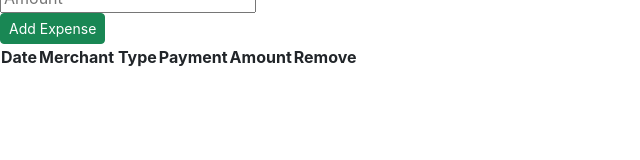
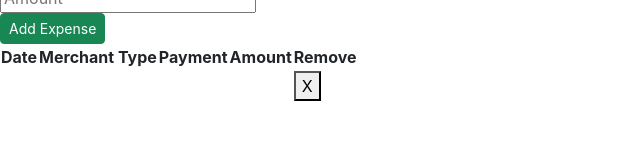
Before and after one commit to kurtis-casperson/expense-tracker, a React (Create React App) app: page / in a window 1280 px wide. Shown: the part 129-289 px from the top of the page, without its empty margins (0-640 px from the left). Built offline with nearby package versions, Linux system fonts and the light colour scheme; the HTML template or start-up script is replaced by a standard one.

Commit message:
Refactor tableRows

```diff
--- a/src/components/CreateExpense.js
+++ b/src/components/CreateExpense.js
@@ -10,6 +10,8 @@ const CreateExpense = (props) => {
     // dont understnad this totally
     // my interpretation: using spread operator to copy the formdata. and then accessing
     // name and value from the form?
+    // is setFormData being passed here from App.js or passed here to App.js..
+    // i think it's being accessed here and passed from App.js..?
     setFormData((prevExpense) => ({ ...prevExpense, [name]: value }))
   }
 
--- a/src/components/ExpenseTable.js
+++ b/src/components/ExpenseTable.js
@@ -1,9 +1,9 @@
 import React from 'react'
-import TableRows from './TableRows'
+// import TableRows from './TableRows'
 
 // let props = CreateExpense
 const ExpenseTable = (props) => {
-  const { expenseRow, removeDataRow } = props
+  const { removeDataRow } = props
   // function AddRow() {
   // Need to import the state from submit buttonmethod . Or change state from button method
   // button is pressed and a new row is added to the table .  Each new row is added with the
@@ -24,7 +24,15 @@ const ExpenseTable = (props) => {
             </tr>
           </thead>
           <tbody>
-            <TableRows expenseRow={expenseRow} removeDataRow={removeDataRow} />
+            <tr key={props.index}>
+              <td>{props.date}</td>
+              <td>{props.merchant}</td>
+              <td>{props.paymentType}</td>
+              <td>{props.amount}</td>
+              <td>
+                <button onClick={() => removeDataRow(props.id)}>X</button>
+              </td>
+            </tr>
           </tbody>
         </table>
       </div>
--- a/src/components/TableRows.js
+++ b/src/components/TableRows.js
@@ -1,19 +1,12 @@
 import React from 'react'
-
+import ExpenseTable from './ExpenseTable'
+// import ExpenseTable from 'ExpenseTable'
 const TableRows = (props) => {
-  const { removeDataRow, expenseRow } = props
+  const { expenseRow } = props
   return (
     <>
       {expenseRow.map((expense, index) => (
-        <tr key={index}>
-          <td>{expense.date}</td>
-          <td>{expense.merchant}</td>
-          <td>{expense.paymentType}</td>
-          <td>{expense.amount}</td>
-          <td>
-            <button onClick={() => removeDataRow(expense.id)}>X</button>
-          </td>
-        </tr>
+        <ExpenseTable key={index} {...expense} />
       ))}
     </>
   )
```
